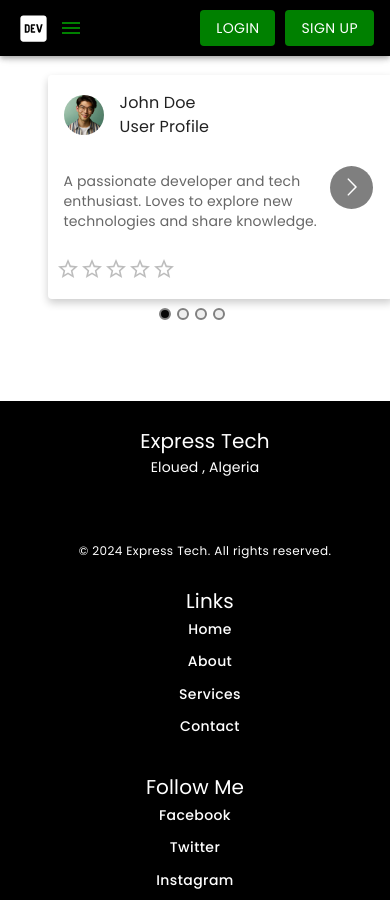
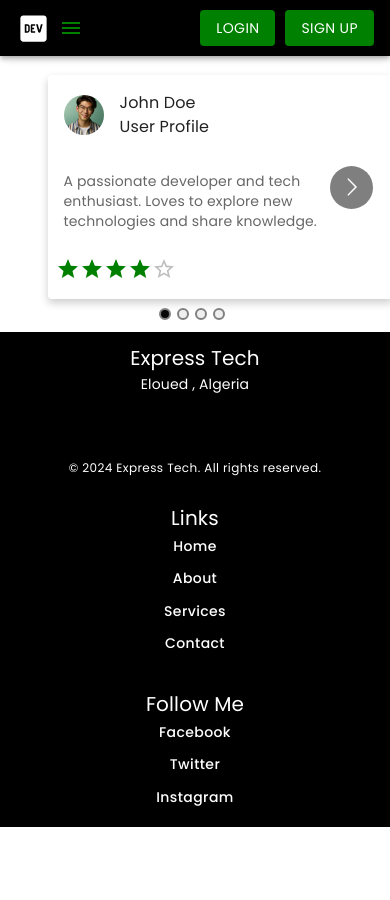
Before and after one commit to AkramMahmoudi/LandingPage_React, a React (Create React App) app: page / in a window 390 px wide. After the commit the page ends 844 px from the top, so only its background shows below. Built offline with nearby package versions, Linux system fonts and the light colour scheme; a web font is replaced by a local one.

Commit message:
responsive footer

```diff
--- a/public/style.css
+++ b/public/style.css
@@ -4,10 +4,6 @@
   box-sizing: border-box;
 }
 
-body {
-  padding: 0;
-  margin: 0;
-}
 
 .carousel-container {
   margin-top: 50px;
--- a/src/components/Footer.jsx
+++ b/src/components/Footer.jsx
@@ -1,5 +1,12 @@
 import React, { useContext } from "react";
-import { Box, Grid, Button, Typography } from "@mui/material";
+import {
+  Box,
+  Grid,
+  Button,
+  Typography,
+  useMediaQuery,
+  useTheme,
+} from "@mui/material";
 import { StyleTypoContext } from "./app";
 
 const links = [
@@ -18,27 +25,40 @@ const SocialLinks = [
 const Footer = () => {
   const Style = useContext(StyleTypoContext);
 
+  const theme = useTheme();
+  // console.log(theme);
+  const isMobilefooter = useMediaQuery(theme.breakpoints.down("md"));
+  console.log(isMobilefooter);
+
   return (
     <Box
       component="footer"
       sx={{
-        position: "relative", // Fixes the footer to the screen
-        top: "11vh", // Positions it at the bottom
+        // Fixes the footer to the screen
+        position: isMobilefooter ? "relative" : "fixed",
+        bottom: 0,
         left: 0, // Stretches to the left edge
-        // width: "auto",
-        height: "25%",
+        width: "100%", // Full width
+        height: isMobilefooter ? "100%" : "25%", // Dynamic height based on screen size
         backgroundColor: "black",
         color: "white",
-        // pb: 1,
         mt: 1,
-        textAlign: { xs: "center", sm: "left" }, // Align center on extra-small screens, left on small and larger
+        padding: isMobilefooter ? "10px" : "20px", // Padding based on screen size
+        textAlign: "center", // Center text on mobile screens
+        display: "flex", // Flexbox for vertical centering on mobile
+        flexDirection: "column",
+        justifyContent: "center",
+        alignItems: "center",
+        // bgcolor: "red",
       }}
     >
       <Grid
         container
         spacing={3}
         sx={{
-          position: "relative", // Use relative positioning to adjust within the flow
+          display: "flex",
+          flexDirection: isMobilefooter ? "column" : "row", // Stack items vertically on mobile
+          alignItems: "center",
         }}
       >
         <Grid
@@ -46,9 +66,8 @@ const Footer = () => {
           xs={12}
           sm={4}
           sx={{
-            position: "relative", // Use relative positioning to adjust within the flow
-            left: { xs: 10, sm: 20 }, // Adjust left position based on screen size
-            top: 0,
+            position: "relative", // Adjust within the flow
+            textAlign: isMobilefooter ? "center" : "left", // Center text on mobile
           }}
         >
           <Typography variant="h6" sx={Style}>
@@ -62,7 +81,6 @@ const Footer = () => {
             sx={{
               fontFamily: "Poppins, sans-serif",
               display: "block",
-              position: "relative",
               mt: 8,
             }}
           >
@@ -75,8 +93,7 @@ const Footer = () => {
           sm={4}
           sx={{
             position: "relative",
-            left: { xs: 15, sm: 30 }, // Adjust left position differently for this item
-            top: 0, // Slightly different top offset
+            textAlign: isMobilefooter ? "center" : "left", // Center text on mobile
           }}
         >
           <Typography variant="h6" sx={Style}>
@@ -108,8 +125,7 @@ const Footer = () => {
           sm={4}
           sx={{
             position: "relative",
-            left: { xs: 0, sm: 0 }, // Different offset for variety
-            top: 0,
+            textAlign: isMobilefooter ? "center" : "left", // Center text on mobile
           }}
         >
           <Typography variant="h6" sx={Style}>
--- a/src/components/LandingPage.jsx
+++ b/src/components/LandingPage.jsx
@@ -12,25 +12,25 @@ const ProfileCard1 = [
     name: "John Doe",
     bio: "A passionate developer and tech enthusiast. Loves to explore new technologies and share knowledge.",
     avatarUrl: "./7.jpg",
-    rating: { rating },
+    rating: rating,
   },
   {
     name: "John Doe",
     bio: "A passionate developer and tech enthusiast. Loves to explore new technologies and share knowledge.",
     avatarUrl: "./5.jpg", // Example image URL
-    rating: { rating },
+    rating: rating,
   },
   {
     name: "John Doe",
     bio: "A passionate developer and tech enthusiast. Loves to explore new technologies and share knowledge.",
     avatarUrl: "./8.jpg", // Example image URL
-    rating: { rating },
+    rating: rating,
   },
   {
     name: "John Doe",
     bio: "A passionate developer and tech enthusiast. Loves to explore new technologies and share knowledge.",
-    avatarUrl: "./62.jpg", // Example image URL
-    rating: { rating },
+    avatarUrl: "./62.jpg",
+    rating: rating,
   },
 ];
 
```
